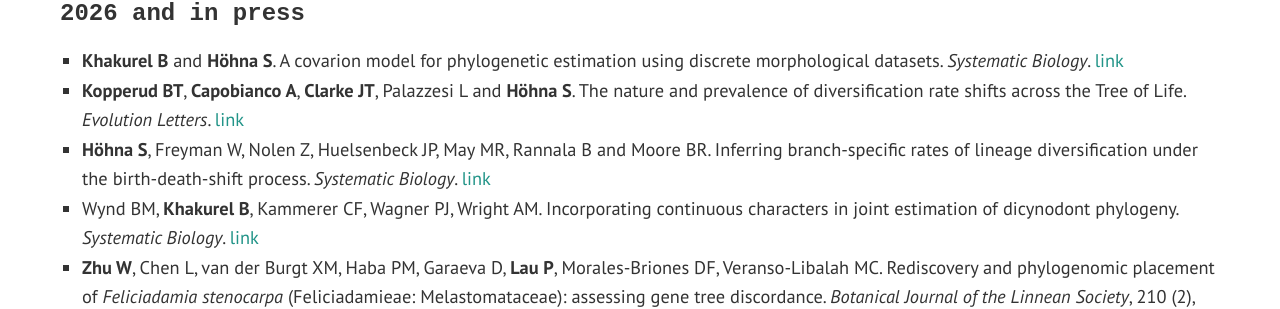
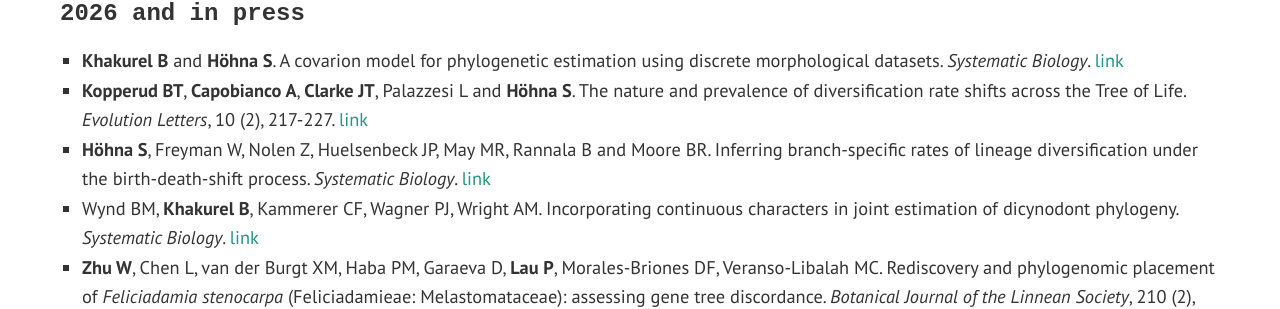
Before and after one commit to hoehnalab/hoehnalab.github.io, a Jekyll site: the page built from publications.md, in a window 1280 px wide and 900 px high. Shown: the part 201-510 px from the top of the window. Built offline with Jekyll 4.4.1, drawn with Linux system fonts in a browser that asks for light colours; some web fonts are replaced.

Commit message:
Update publications.md

```diff
--- a/publications.md
+++ b/publications.md
@@ -5,7 +5,7 @@
 ---
 <h3>2026 and in press</h3>
 - <strong>Khakurel B</strong> and <strong>Höhna S</strong>. A covarion model for phylogenetic estimation using discrete morphological datasets. *Systematic Biology*. [link](https://doi.org/10.1093/sysbio/syag014)
-- <strong>Kopperud BT</strong>, <strong>Capobianco A</strong>, <strong>Clarke JT</strong>, Palazzesi L and <strong>Höhna S</strong>. The nature and prevalence of diversification rate shifts across the Tree of Life. *Evolution Letters*. [link](https://doi.org/10.1093/evlett/qrag005)
+- <strong>Kopperud BT</strong>, <strong>Capobianco A</strong>, <strong>Clarke JT</strong>, Palazzesi L and <strong>Höhna S</strong>. The nature and prevalence of diversification rate shifts across the Tree of Life. *Evolution Letters*, 10 (2), 217-227. [link](https://doi.org/10.1093/evlett/qrag005)
 - <strong>Höhna S</strong>, Freyman W, Nolen Z, Huelsenbeck JP, May MR, Rannala B and Moore BR. Inferring branch-specific rates of lineage diversification under the birth-death-shift process. *Systematic Biology*. [link](https://doi.org/10.1093/sysbio/syag003)
 - Wynd BM, <strong>Khakurel B</strong>, Kammerer CF, Wagner PJ, Wright AM. Incorporating continuous characters in joint estimation of dicynodont phylogeny. *Systematic Biology*. [link](https://doi.org/10.1093/sysbio/syaf078)
 - <strong>Zhu W</strong>, Chen L, van der Burgt XM, Haba PM, Garaeva D, <strong>Lau P</strong>, Morales-Briones DF, Veranso-Libalah MC. Rediscovery and phylogenomic placement of *Feliciadamia stenocarpa* (Feliciadamieae: Melastomataceae): assessing gene tree discordance. *Botanical Journal of the Linnean Society*, 210 (2), 127-142. [link](https://doi.org/10.1093/botlinnean/boaf047)
```
